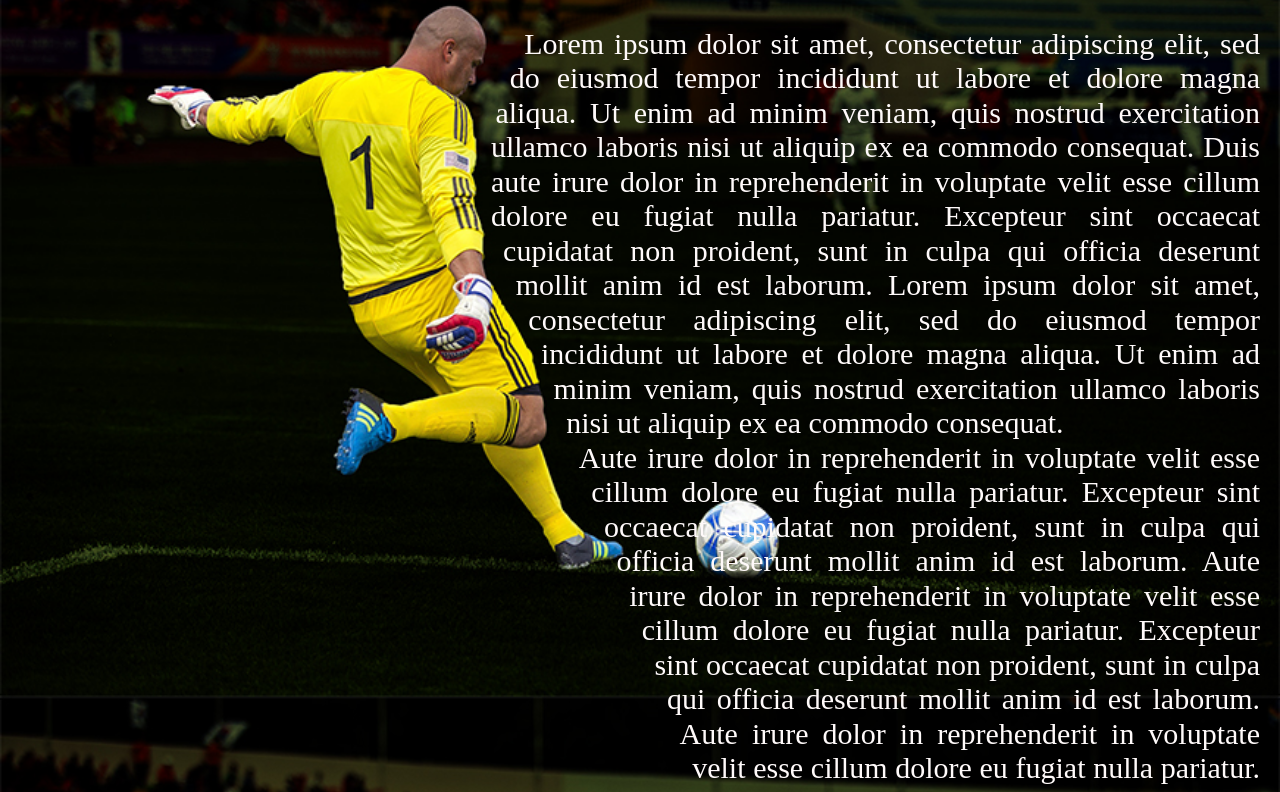
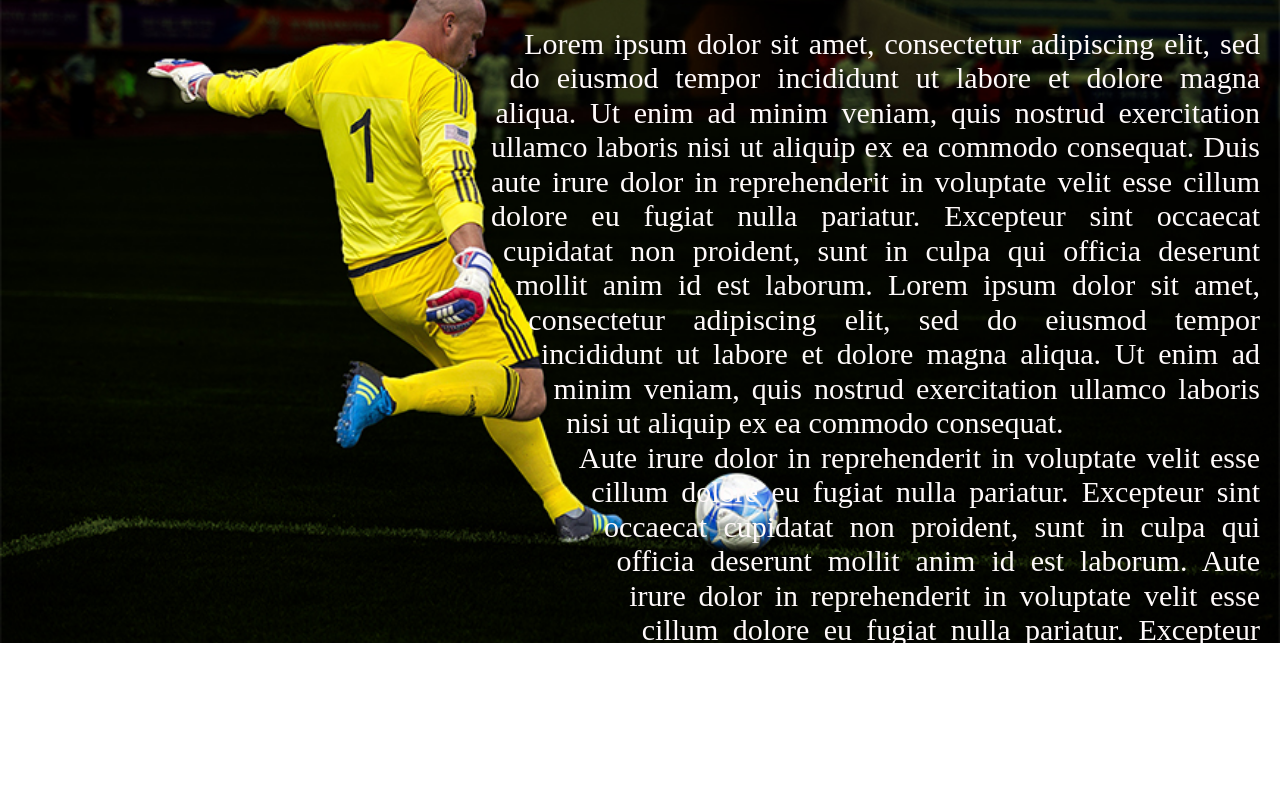
Before and after one commit to Mila8web/football-project, a plain HTML site: page index.html in a window 1280 px wide. Shown: the part 157-949 px from the top of the page. After the commit the page ends 800 px from the top, so only its background shows below. Drawn offline with Linux system fonts and the light colour scheme.

Commit message:
overflow

```diff
--- a/less/block/_body.less
+++ b/less/block/_body.less
@@ -1,12 +1,10 @@
 //main: ./../main.less
 
 .box {
-    // overflow: hidden;
+    overflow: hidden;
     height: 100vh;
     width: 100%;
-    background-image: url(./../../assets/images/Football.jpg);
     background-repeat: no-repeat;
-    background-size: cover;
 
     &__title {
         text-transform: uppercase;
--- a/less/main.less
+++ b/less/main.less
@@ -5,6 +5,7 @@
 * {
     padding: 0;
     margin: 0;
+    box-sizing: border-box;
 }
 
 html,
```
Also changed, not shown: css/main.min.css, 1 other file.
